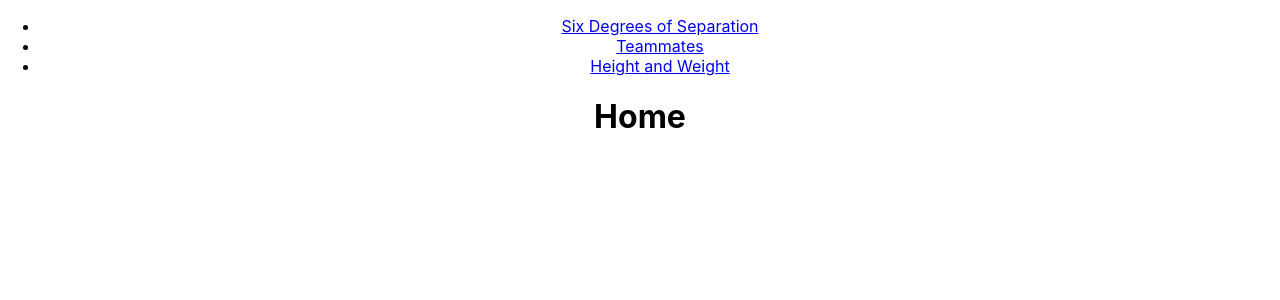
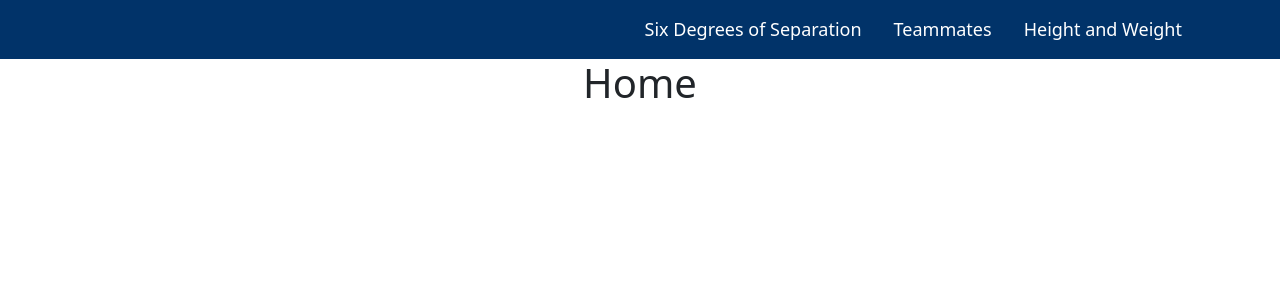
Before and after one commit to Justin-Bi/nfl-projects, a React (Create React App) app: page / in a window 1280 px wide. Shown: the top 300 px of the page. Built offline with nearby package versions, Linux system fonts and the light colour scheme.

Commit message:
Milestone: First draft of navbar styling

```diff
--- a/package.json
+++ b/package.json
@@ -7,9 +7,11 @@
     "@testing-library/react": "^9.3.2",
     "@testing-library/user-event": "^7.1.2",
     "babel": "^6.23.0",
+    "bootstrap": "^5.1.0",
     "fuzzysort": "^1.1.4",
     "node-sass": "4.14.1",
     "react": "^16.13.1",
+    "react-bootstrap": "^1.6.1",
     "react-dom": "^16.13.1",
     "react-dropdown-select": "^4.7.4",
     "react-router-dom": "^5.2.0",
@@ -41,6 +43,5 @@
       "last 1 safari version"
     ]
   },
-  "proxy": "http://localhost:5000",
-  "devDependencies": {}
+  "proxy": "http://localhost:5000"
 }
--- a/public/index.html
+++ b/public/index.html
@@ -24,7 +24,7 @@
       work correctly both with client-side routing and a non-root public URL.
       Learn how to configure a non-root public URL by running `npm run build`.
     -->
-    <title>React App</title>
+    <title>NFL Projects</title>
   </head>
   <body>
     <noscript>You need to enable JavaScript to run this app.</noscript>
--- a/src/App.css
+++ /dev/null
@@ -1,3 +0,0 @@
-.App {
-  text-align: center;
-}
--- a/src/App.js
+++ b/src/App.js
@@ -1,26 +1,17 @@
 import React from "react";
-import { BrowserRouter as Router, Switch, Route, Link } from "react-router-dom";
+import { BrowserRouter as Router, Switch, Route } from "react-router-dom";
 
-import "./App.css";
+import "./App.scss";
 
 import SixDegreesForm from "./components/SixDegreesForm";
-import TeammatesForm from "./components/TeammatesForm/TeammatesForm";
+import TeammatesForm from "./components/TeammatesForm";
+import NavBar from "./components/NavBar";
 
 function App() {
   return (
     <div className="App">
       <Router>
-        <ul>
-          <li>
-            <Link to="/six-degrees">Six Degrees of Separation</Link>
-          </li>
-          <li>
-            <Link to="/teammates">Teammates</Link>
-          </li>
-          <li>
-            <Link to="/height-and-weight">Height and Weight</Link>
-          </li>
-        </ul>
+        <NavBar />
         <Switch>
           <Route exact path="/">
             <h1>Home</h1>
--- /dev/null
+++ b/src/App.scss
@@ -0,0 +1,5 @@
+@import "../node_modules/bootstrap/scss/bootstrap";
+
+.App {
+  text-align: center;
+}
--- /dev/null
+++ b/src/components/NavBar/NavBar.js
@@ -0,0 +1,35 @@
+import React from "react";
+import "./NavBar.scss";
+import { Link } from "react-router-dom";
+import Container from "react-bootstrap/Container";
+import Col from "react-bootstrap/Col";
+import Row from "react-bootstrap/Row";
+
+function NavBar() {
+  return (
+    <div className="nav-bar">
+      <Container>
+        <Row>
+          <Col sm={0} md={0} lg={4}>
+            {/* To be filled with logo and Title/Homepage later */}
+          </Col>
+          <Col sm={12} md={12} lg={8}>
+            <div id="nav-link-group">
+              <Link className="nav-link" to="/six-degrees">
+                <span className="nav-link-text">Six Degrees of Separation</span>
+              </Link>
+              <Link className="nav-link" to="/teammates">
+                <span className="nav-link-text">Teammates</span>
+              </Link>
+              <Link className="nav-link" to="/height-and-weight">
+                <span className="nav-link-text">Height and Weight</span>
+              </Link>
+            </div>
+          </Col>
+        </Row>
+      </Container>
+    </div>
+  );
+}
+
+export default NavBar;
--- /dev/null
+++ b/src/components/NavBar/NavBar.scss
@@ -0,0 +1,19 @@
+.nav-bar {
+  background-color: #013369;
+  display: flex;
+}
+
+#nav-link-group {
+  text-align: right;
+}
+
+.nav-link {
+  display: inline-block;
+  margin: 8px 0px;
+}
+
+.nav-link-text {
+  overflow: hidden;
+  color: white;
+  font-size: 18px;
+}
--- /dev/null
+++ b/src/components/NavBar/index.js
@@ -0,0 +1,2 @@
+import NavBar from "./NavBar";
+export default NavBar;
```
Also changed, not shown: 21 other files (tests, documents, lock files or other folders).
